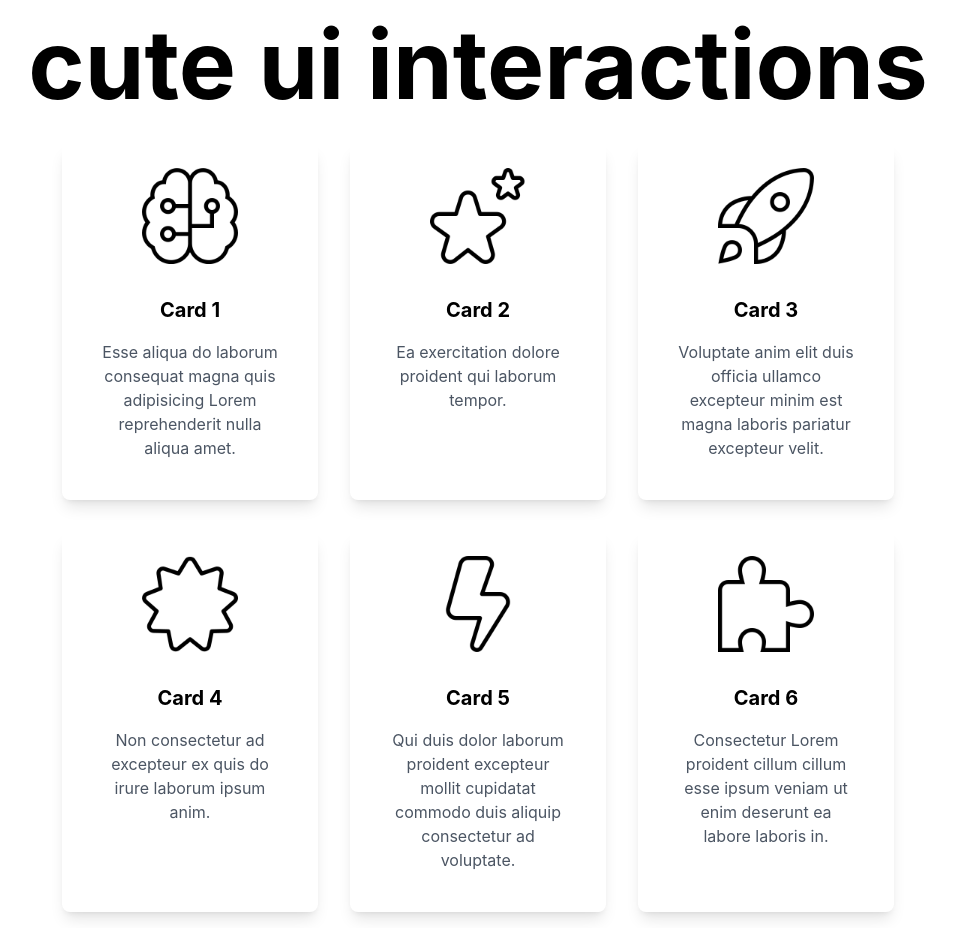
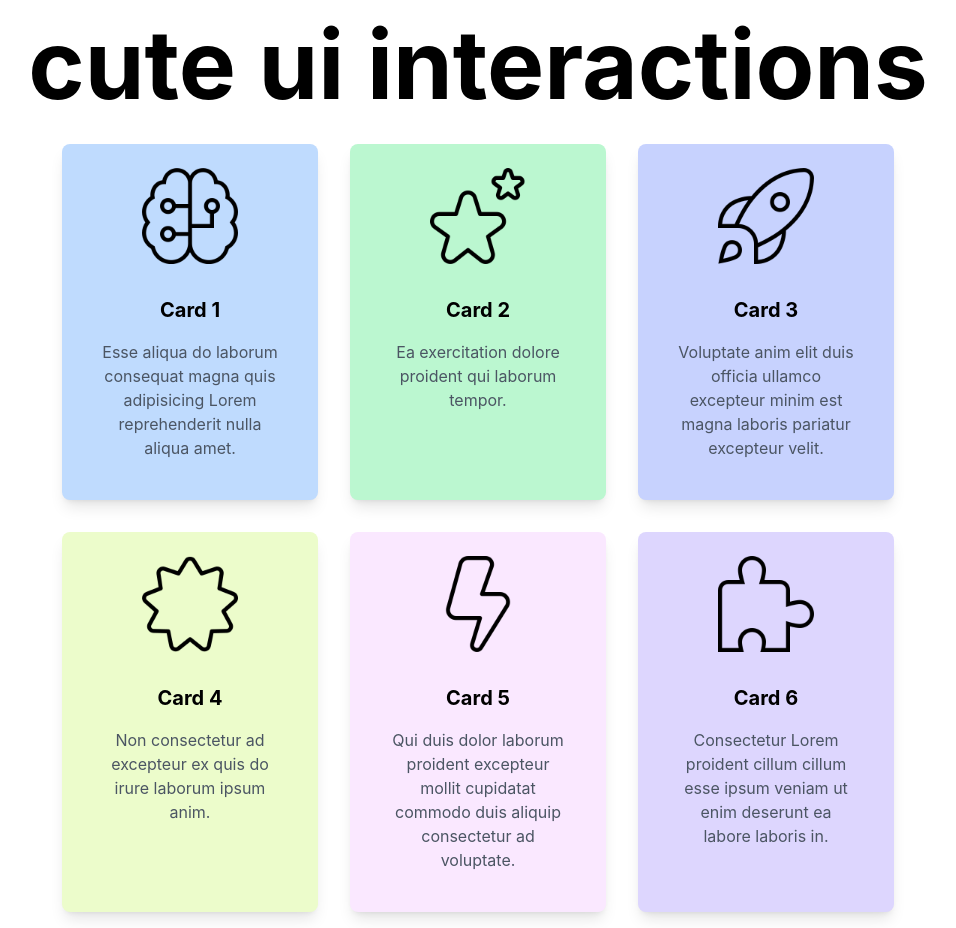
Before and after one commit to yafira/cute-ui-interactions, a React (Create React App) app: page / in a window 1280 px wide. Shown: the whole page, without its empty margins (162-1118 px from the left). Built offline with nearby package versions, Linux system fonts and the light colour scheme.

Commit message:
implemented more animations

```diff
--- a/src/App.js
+++ b/src/App.js
@@ -12,12 +12,12 @@ const Header = () => {
 
 function App() {
 	const colors = [
-		'blue-200',
-		'green-200',
-		'indigo-200',
-		'lime-100',
-		'fuchsia-100',
-		'purple-200',
+		'bg-blue-200',
+		'bg-green-200',
+		'bg-indigo-200',
+		'bg-lime-100',
+		'bg-fuchsia-100',
+		'bg-purple-200',
 	]
 
 	const animations = [
@@ -28,12 +28,12 @@ function App() {
 			animate: { scale: 1, rotate: 0 },
 			transition: {
 				ease: 'linear',
-				duration: 2,
+				duration: 1,
 				x: { duration: 1 },
 			},
 		},
 		{
-			whileHover: { scale: 1.2 },
+			whileHover: { scale: 0.2 },
 			whileTap: { scale: 0.8 },
 			initial: { scale: 1 },
 			animate: { scale: 1 },
@@ -48,7 +48,7 @@ function App() {
 			whileHover: { scale: 1.05, rotate: 0 },
 			whileTap: { scale: 0.7 },
 			initial: { scale: 1, rotate: 0 },
-			animate: { scale: 1, rotate: 0 },
+			animate: { scale: 1, rotate: 360 }, // Rotate 360 degrees
 			transition: { type: 'tween' },
 		},
 		{
@@ -58,11 +58,12 @@ function App() {
 			animate: { scale: 1 },
 			transition: { type: 'spring', stiffness: 100 },
 		},
+
 		{
-			whileHover: { scale: 1.1, rotate: 5 },
-			whileTap: { scale: 0.8 },
-			initial: { scale: 1, rotate: 0 },
-			animate: { scale: 1, rotate: 0 },
+			whileTap: { rotateY: 360 },
+			initial: { rotateY: 0 },
+			animate: { rotateY: 0 },
+			transition: { duration: 2 },
 		},
 	]
 
--- a/src/components/Card.js
+++ b/src/components/Card.js
@@ -4,7 +4,7 @@ import { motion } from 'framer-motion'
 const Card = ({ title, text, animation, color, image }) => {
 	return (
 		<motion.div
-			className={`bg-${color} shadow-lg rounded-lg p-6 w-64 m-4 flex flex-col items-center`}
+			className={`${color} shadow-lg rounded-lg p-6 w-64 m-4 flex flex-col items-center`}
 			whileHover={animation.whileHover}
 			whileTap={animation.whileTap}
 			initial={animation.initial}
```
